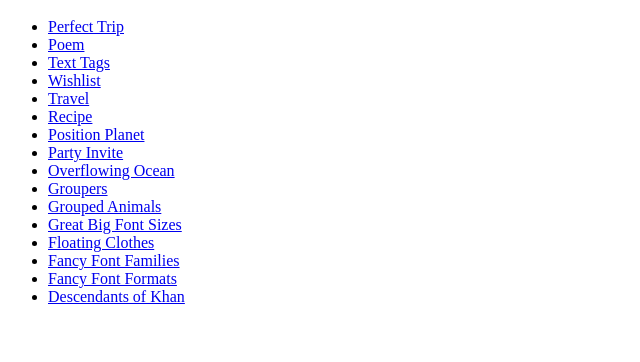
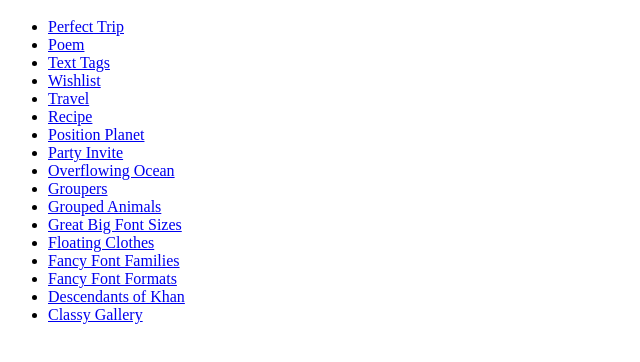
Before and after one commit to James1802/James1802.github.io, a plain HTML site: page Index.html in a window 1280 px wide. Shown: the part 48-410 px from the top of the page, without its empty margins (0-640 px from the left). Drawn offline with Linux system fonts and the light colour scheme.

Commit message:
Update Index.html

```diff
--- a/Index.html
+++ b/Index.html
@@ -32,9 +32,7 @@
             <li><a href="./fancyfontfamilies.html">Fancy Font Families</a></li>
             <li><a href="./fancyfontformats.html">Fancy Font Formats</a></li>
             <li><a href="./descendantsofkhan.html">Descendants of Khan</a></li>
-
-
-
+            <li><a href="./classy gallery.html">Classy Gallery</a></li>
 
 
     </body>
```
